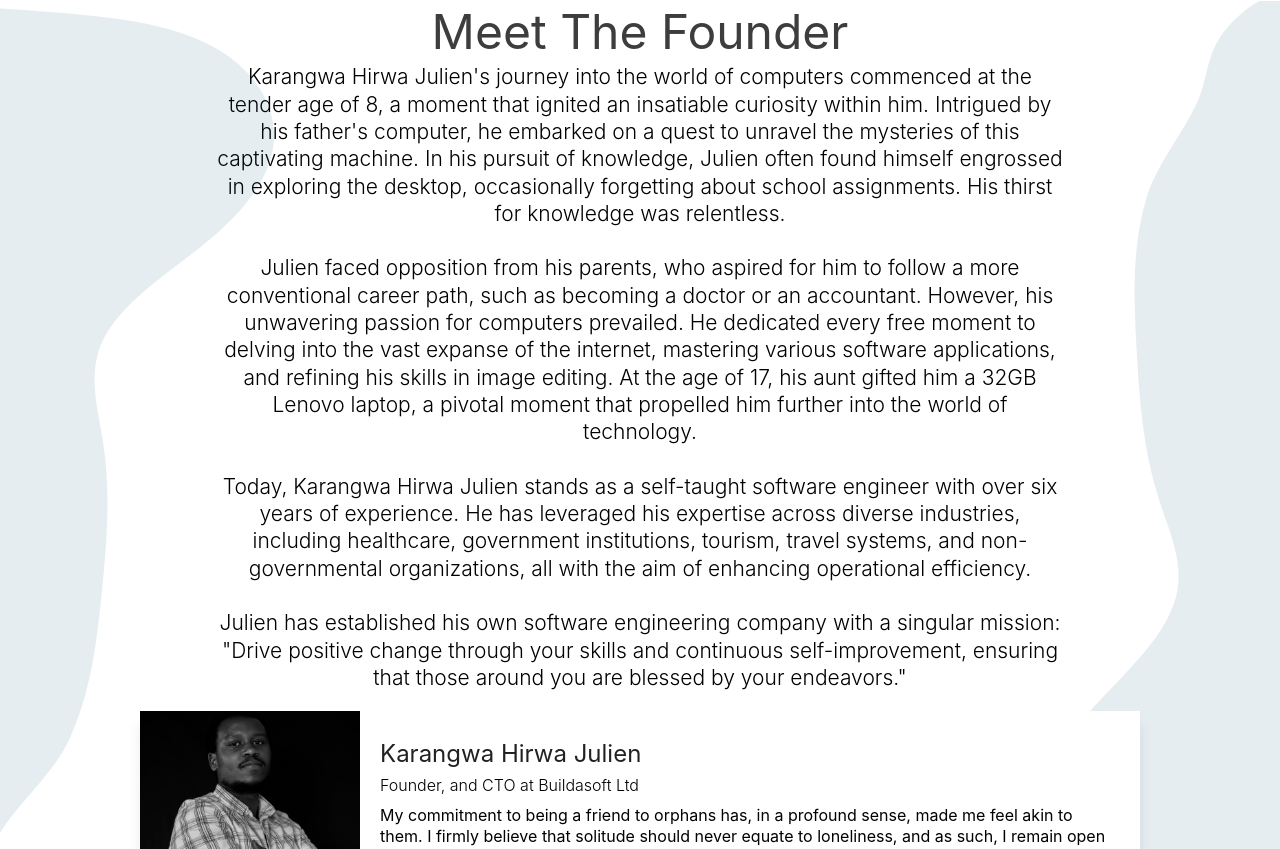
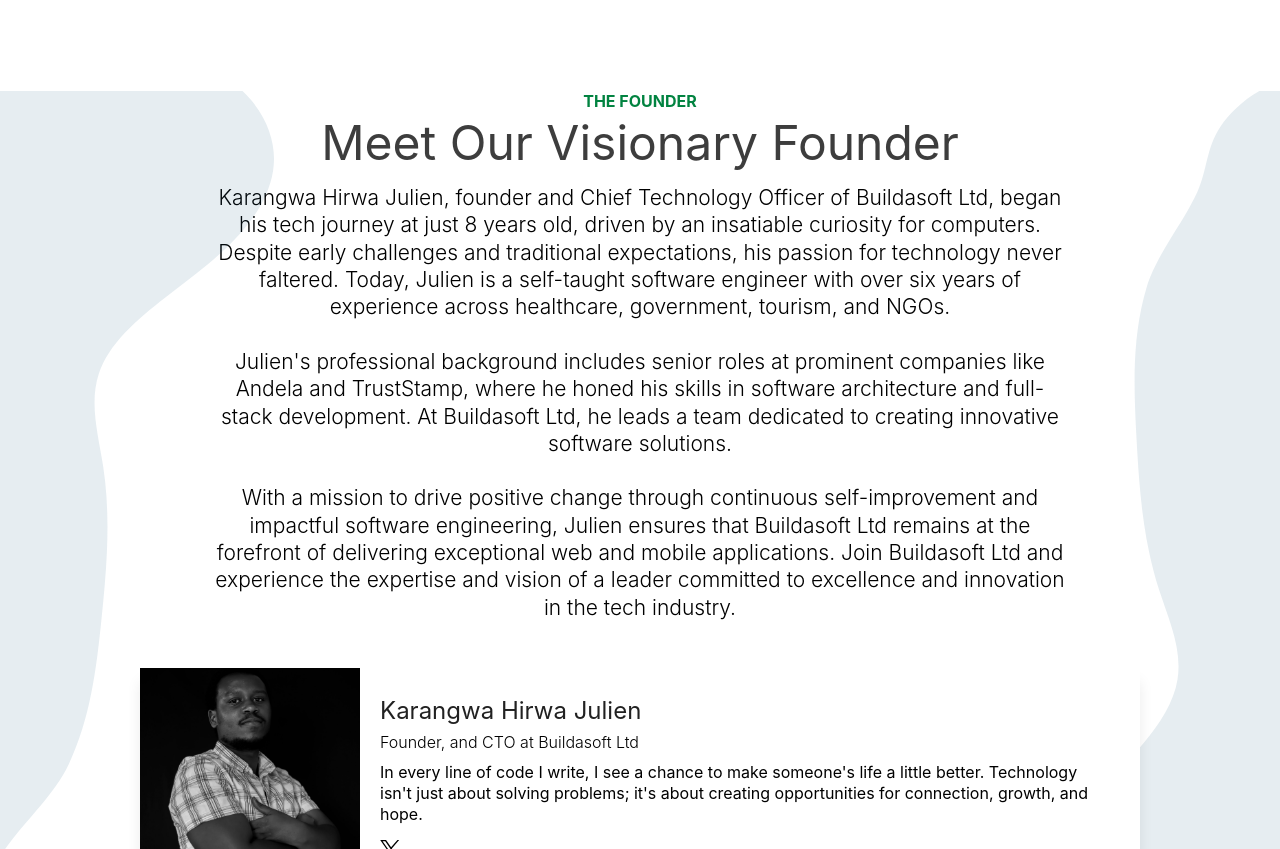
Before and after one commit to buildasoftltd/buildasoftltd, a Next.js app: page / in a window 1280 px wide. Shown: the part 2751-3600 px from the top of the page. Built offline with nearby package versions, Linux system fonts and the light colour scheme.

Commit message:
Update founder section

```diff
--- a/components/ProductsSection/ProductsSection.js
+++ b/components/ProductsSection/ProductsSection.js
@@ -76,6 +76,7 @@ const ProductSection = () => {
           <img src="Path 364.svg" alt=""/>
         </div>
       </div>
+      <div id="team-section" style={{ padding: "45px" }}></div>
     </>
   )
 }
--- a/components/Team/TeamSection.js
+++ b/components/Team/TeamSection.js
@@ -3,42 +3,35 @@ import React from "react";
 const TeamSection = () => {
   return (
     <>
-      <div className="team-section" id="team-section">
+      <div className="team-section">
         <div className="team">
           <div className="team-header">
-            <h1>Meet The Founder</h1>
+            <h4 className="mission-tag">THE FOUNDER</h4>
+            <h1 style={{paddingBottom: "10px"}}>Meet Our Visionary Founder</h1>
             <p>
-              Karangwa Hirwa Julien's journey into the world of computers
-              commenced at the tender age of 8, a moment that ignited an
-              insatiable curiosity within him. Intrigued by his father's
-              computer, he embarked on a quest to unravel the mysteries of this
-              captivating machine. In his pursuit of knowledge, Julien often
-              found himself engrossed in exploring the desktop, occasionally
-              forgetting about school assignments. His thirst for knowledge was
-              relentless.
+              Karangwa Hirwa Julien, founder and Chief Technology Officer of
+              Buildasoft Ltd, began his tech journey at just 8 years old, driven
+              by an insatiable curiosity for computers. Despite early challenges
+              and traditional expectations, his passion for technology never
+              faltered. Today, Julien is a self-taught software engineer with
+              over six years of experience across healthcare, government,
+              tourism, and NGOs.
               <br />
               <br />
-              Julien faced opposition from his parents, who aspired for him to
-              follow a more conventional career path, such as becoming a doctor
-              or an accountant. However, his unwavering passion for computers
-              prevailed. He dedicated every free moment to delving into the vast
-              expanse of the internet, mastering various software applications,
-              and refining his skills in image editing. At the age of 17, his
-              aunt gifted him a 32GB Lenovo laptop, a pivotal moment that
-              propelled him further into the world of technology.
+              Julien's professional background includes senior roles at
+              prominent companies like Andela and TrustStamp, where he honed his
+              skills in software architecture and full-stack development. At
+              Buildasoft Ltd, he leads a team dedicated to creating innovative
+              software solutions.
               <br />
               <br />
-              Today, Karangwa Hirwa Julien stands as a self-taught software
-              engineer with over six years of experience. He has leveraged his
-              expertise across diverse industries, including healthcare,
-              government institutions, tourism, travel systems, and
-              non-governmental organizations, all with the aim of enhancing
-              operational efficiency. <br />
+              With a mission to drive positive change through continuous
+              self-improvement and impactful software engineering, Julien
+              ensures that Buildasoft Ltd remains at the forefront of delivering
+              exceptional web and mobile applications. Join Buildasoft Ltd and
+              experience the expertise and vision of a leader committed to
+              excellence and innovation in the tech industry. <br />
               <br />
-              Julien has established his own software engineering company with a
-              singular mission: "Drive positive change through your skills and
-              continuous self-improvement, ensuring that those around you are
-              blessed by your endeavors."
             </p>
           </div>
           <div className="team-group ">
@@ -52,11 +45,10 @@ const TeamSection = () => {
                   Founder, and CTO at Buildasoft Ltd
                 </span>
                 <p style={{ fontWeight: "400" }}>
-                  My commitment to being a friend to orphans has, in a profound
-                  sense, made me feel akin to them. I firmly believe that
-                  solitude should never equate to loneliness, and as such, I
-                  remain open to reshaping my path whenever circumstances call
-                  for it.
+                  In every line of code I write, I see a chance to make
+                  someone's life a little better. Technology isn't just about
+                  solving problems; it's about creating opportunities for
+                  connection, growth, and hope.
                 </p>
                 <div className="social-icon">
                   <span>
```
